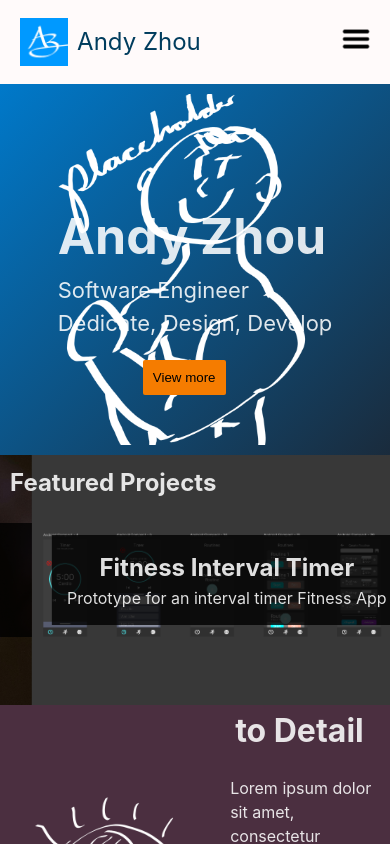
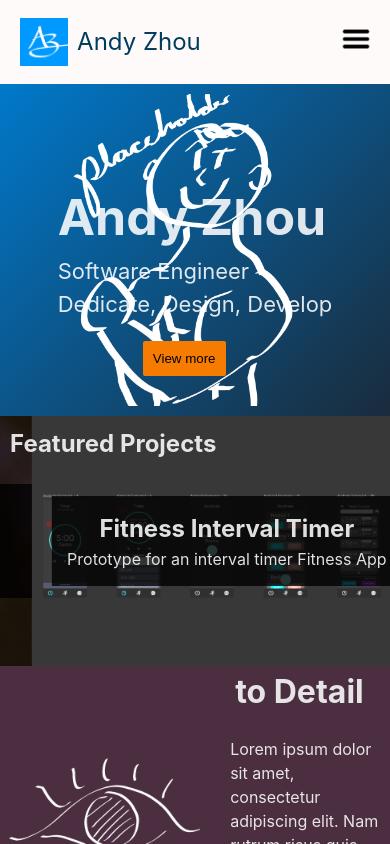
Before and after one commit to PossiblyAHuman/mywebsite2, a React (Vite) app: page / in a window 390 px wide. Shown: the top 844 px of the page. Built offline with nearby package versions, Linux system fonts and the light colour scheme.

Commit message:
Responsive design

```diff
--- a/src/App.jsx
+++ b/src/App.jsx
@@ -60,7 +60,7 @@ function App() {
       <Navbar isVisible={scrollUp} currentPage={currentPage} setCurrentPage={setCurrentPage}
       isMenuOpen={isMenuOpen} setIsMenuOpen={setIsMenuOpen}/>
       <div className='main-content'>
-        {currentPage === 'Homepage' && <Homepage projSelected={projSelected} setProjSelected={setProjSelected}/>}
+        {currentPage === 'Homepage' && <Homepage currentPage={currentPage} setCurrentPage={setCurrentPage} projSelected={projSelected} setProjSelected={setProjSelected}/>}
         {currentPage === 'AboutMe' && <AboutMe/>}
         {currentPage === 'Projects' && <ProjectsPage projSelected={projSelected} setProjSelected={setProjSelected}/>}
         {currentPage === 'Interests' && <Interests/>}
--- a/src/components/Homepage.jsx
+++ b/src/components/Homepage.jsx
@@ -4,7 +4,7 @@ import ProjectContainer from './ProjectContainer.jsx'
 import SubContainer2 from './SubContainer2.jsx'
 import ProjectInstance from './ProjectInstance.jsx'
 
-function Homepage({projSelected, setProjSelected}) {
+function Homepage({currentPage, setCurrentPage, projSelected, setProjSelected}) {
 
   // Project banner auto switch logic
     const projectBD = {name:'projectBD', img:'projectBD.png', banner_img:'projectBD.png', description:'Empower the voice of Bangladesh Hindus against Tyranny'}
@@ -43,7 +43,7 @@ function Homepage({projSelected, setProjSelected}) {
             <p className='textbox-text'>Software Engineer</p>
             <p className='textbox-text'>Dedicate, Design, Develop</p>
           </div>
-          <button className='view-more-button'>View more</button>
+          <button className='view-more-button' onClick={()=>setCurrentPage('AboutMe')}>View more</button>
         </div>
       </div>
 
--- a/src/styles/Homepage.css
+++ b/src/styles/Homepage.css
@@ -24,8 +24,29 @@
 .main-image {
 
     height: 90vw;
-    max-height: 650px;
-    max-width: 650px;
+    max-height: 600px;
+    max-width: 600px;
+}
+
+@media (max-width: 1400px) {
+    .main-image {
+
+        height: 80vw;
+        max-height: 500px;
+        max-width: 500px;
+
+    }
+
+}
+
+@media (min-width: 2000px) {
+    .main-image{
+        max-height: None;
+        max-width: None;
+
+        height: 35vw;
+        width: 35vw;
+    }
 }
 
 .textbox-container {
@@ -58,6 +79,9 @@
     /* #f57c00 #ff6f00 */
 }
 
+.view-more-button:hover {
+    background-color: orangered;
+}
 
 .project-text-featured {
     position: absolute;
```
